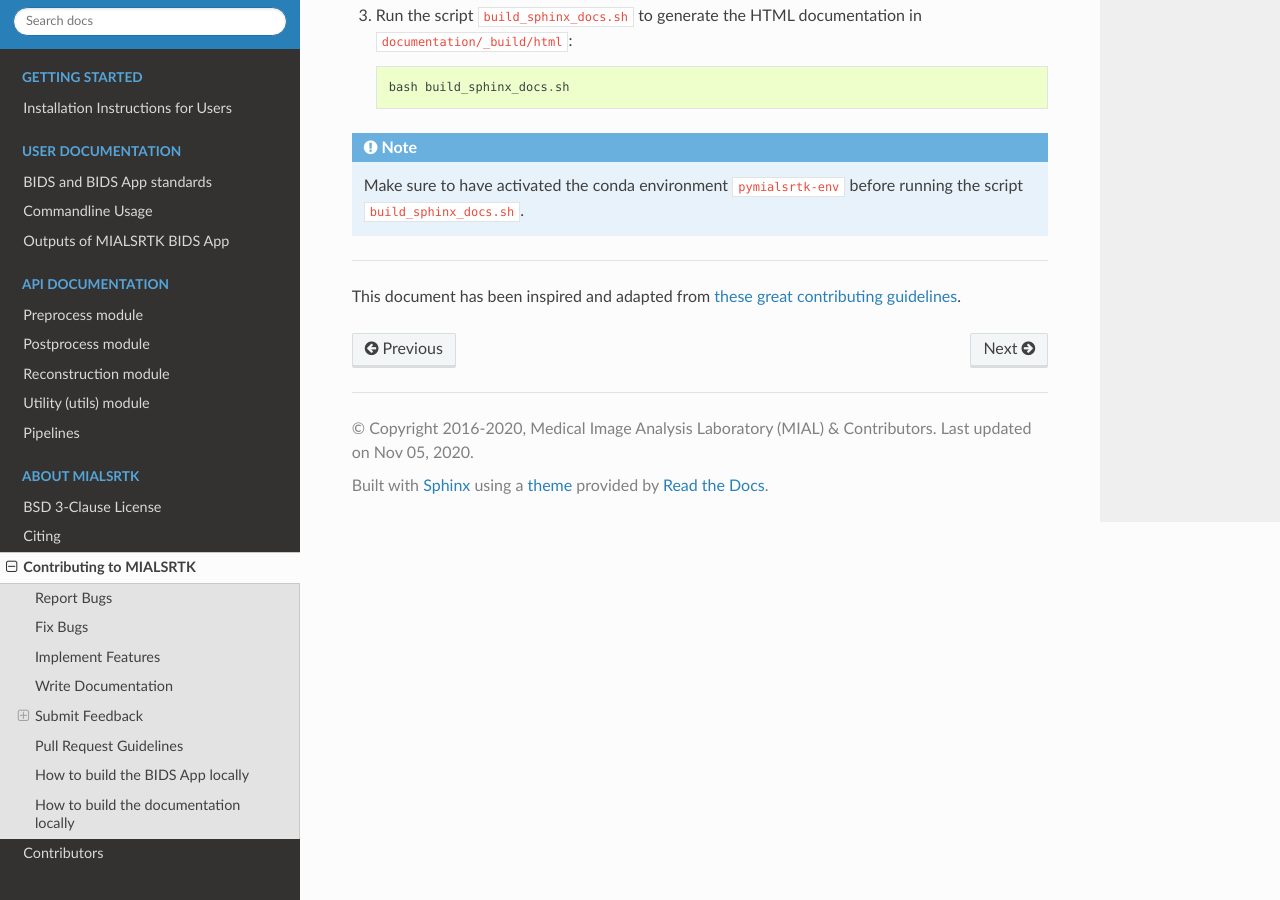
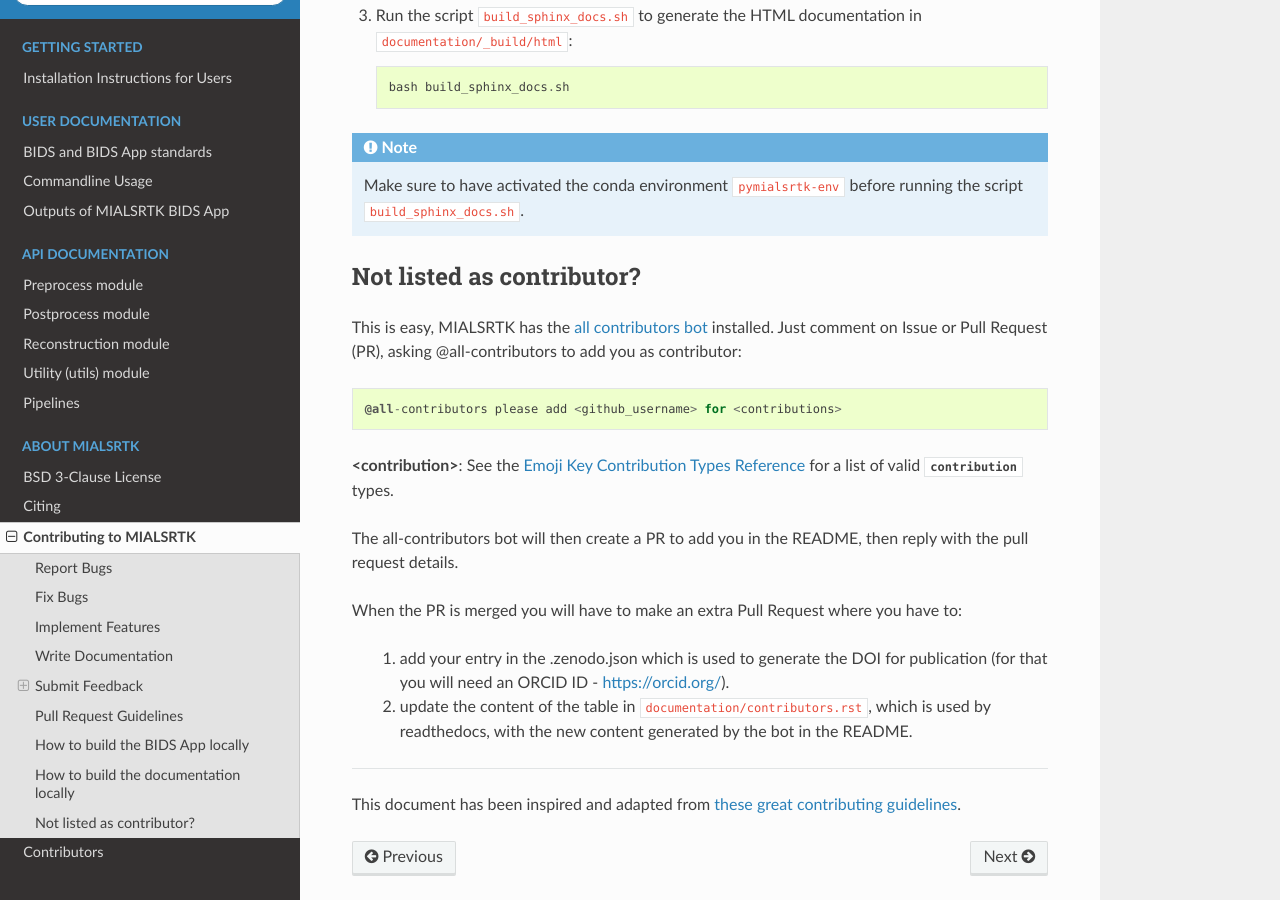
Before and after one commit to Medical-Image-Analysis-Laboratory/mialsuperresolutiontoolkit, a Sphinx documentation site: the page built from documentation/contributing.rst, in a window 1280 px wide and 900 px high, scrolled down 2820 px. Built offline with Sphinx 7.4.7 and the Read the Docs theme 2.0.0, drawn with Linux system fonts in a browser that asks for light colours; the version number could not be read and is left out.

Commit message:
DOC: add info to add contributor to the list in the README [skip ci]

```diff
--- a/documentation/contributing.rst
+++ b/documentation/contributing.rst
@@ -122,6 +122,24 @@
 .. note::
 	Make sure to have activated the conda environment ``pymialsrtk-env`` before running the script ``build_sphinx_docs.sh``.
 
+Not listed as contributor?
+~~~~~~~~~~~~~~~~~~~~~~~~~~~
+
+This is easy, MIALSRTK has the `all contributors bot <https://allcontributors.org/docs/en/bot/usage>`_ installed.
+Just comment on Issue or Pull Request (PR), asking @all-contributors to add you as contributor::
+
+    @all-contributors please add <github_username> for <contributions>
+
+**<contribution>**: See the `Emoji Key Contribution Types Reference <https://github.com/all-contributors/all-contributors/blob/master/docs/emoji-key.md>`_ for a list of valid `contribution` types.
+
+The all-contributors bot will then create a PR to add you in the README, then reply with the pull request details.
+
+When the PR is merged you will have to make an extra Pull Request where you have to:
+
+    1. add your entry in the .zenodo.json which is used to generate the DOI for publication (for that you will need an ORCID ID - https://orcid.org/).
+
+    2. update the content of the table in ``documentation/contributors.rst``, which is used by readthedocs, with the new content generated by the bot in the README.
+
 ------------
 
-This document has been inspired and adapted from `these great contributing guidelines  <https://github.com/dPys/MIALSRTK/edit/master/docs/contributing.rst>`_.
+This document has been inspired and adapted from `these great contributing guidelines <https://github.com/dPys/MIALSRTK/edit/master/docs/contributing.rst>`_.
```
